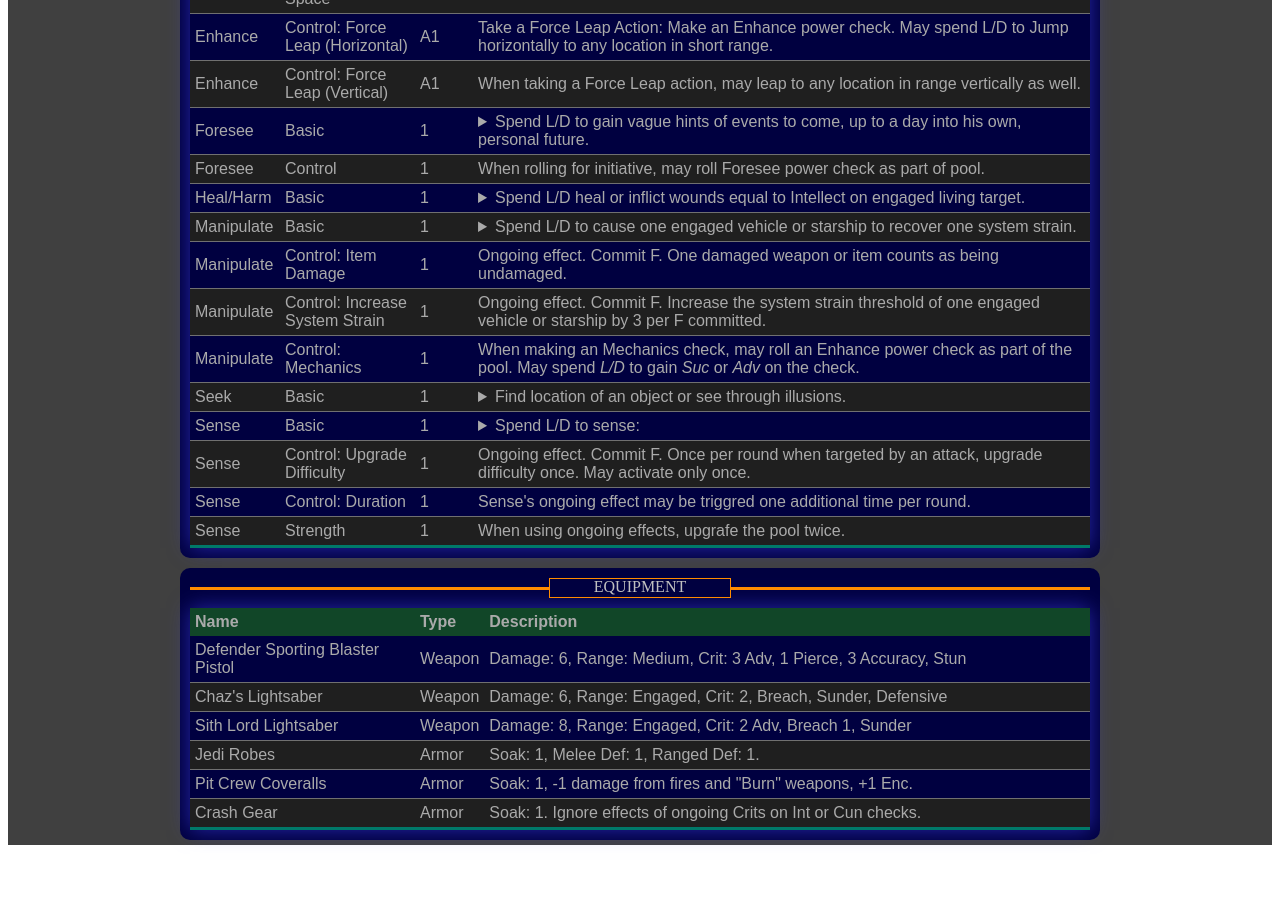
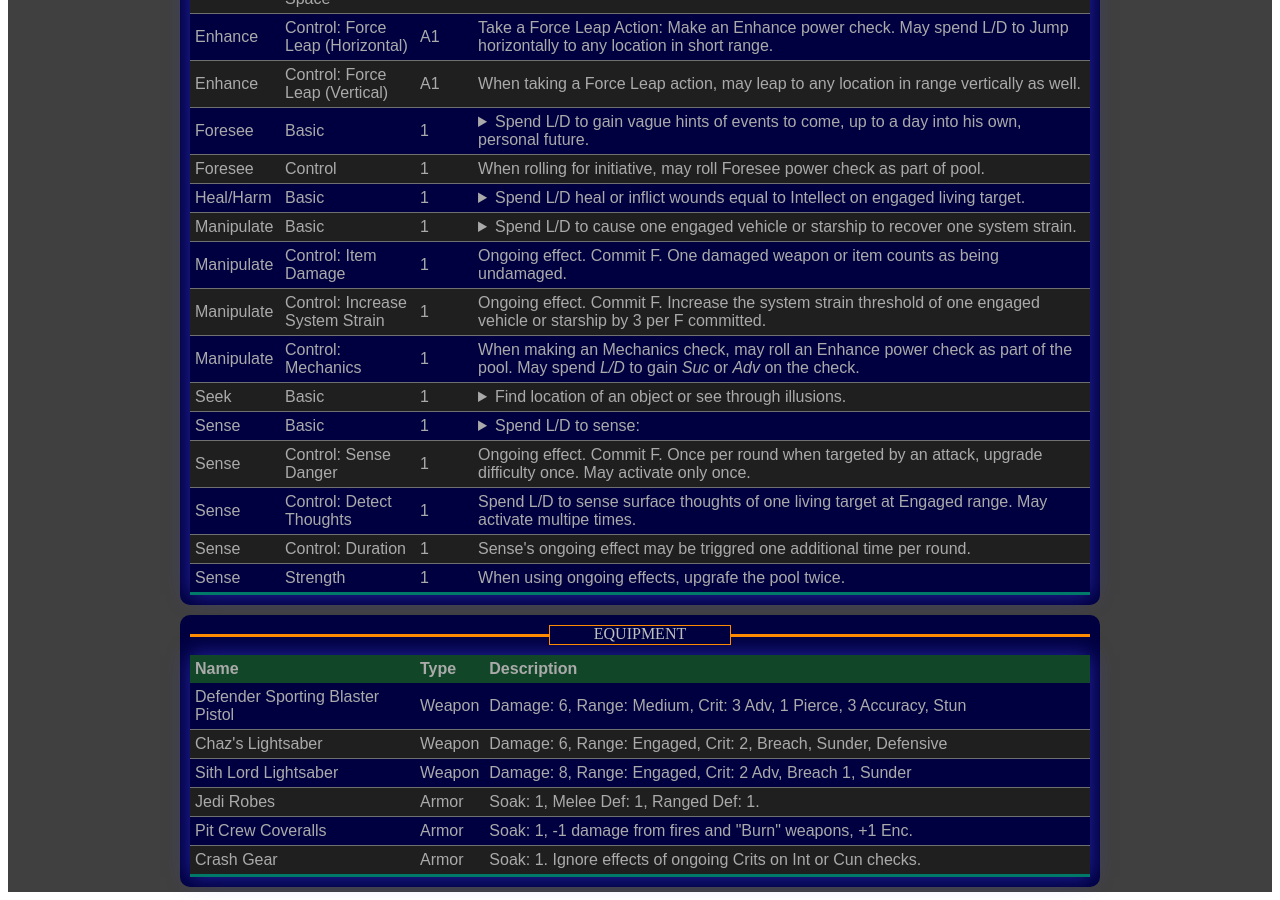
Before and after one commit to GrahamFrye/Conflicted-Alliances, a Jekyll site: the page characters/chaz/index.html, which Jekyll copies as it is, in a window 1280 px wide and 900 px high, scrolled down 2605 px. Built offline with Jekyll 4.4.1, drawn with Linux system fonts in a browser that asks for light colours; before the commit the page ends 3458 px from its top, so only the background shows below that; some of the changed text lies outside the part shown.

Commit message:
Update index.html
Update Sense Read thoughts and note for Defensive lightsaber

```diff
--- a/characters/chaz/index.html
+++ b/characters/chaz/index.html
@@ -87,7 +87,7 @@
                   <input type="text" id="wounds" name="wounds" placeholder="OK"></span>
                   <span><label id="strain-label" for="strain">Strain (16)</label>
                   <input type="text" id="strain" name="strain" placeholder="OK"></span>
-                  <p>Defenses: R1 / M1</p>
+                  <p>Defenses: R1 / M1 (+1)</p>
                   <p>Soak: 4<br>(+1 from Jedi Robes)</p>
                   <p>Parry: 5 / Reflect: 4</p>
                   </div><!--attribute-combat-->
@@ -759,9 +759,15 @@
                 </tr>
                 <tr>
                   <td>Sense</td>
-                  <td>Control: Upgrade Difficulty</td>
+                  <td>Control: Sense Danger</td>
                   <td>1</td>
                   <td>Ongoing effect. Commit F. Once per round when targeted by an attack, upgrade difficulty once. May activate only once.</td>
+                </tr>
+                <tr>
+                  <td>Sense</td>
+                  <td>Control: Detect Thoughts</td>
+                  <td>1</td>
+                  <td> Spend L/D to sense surface thoughts of one living target at Engaged range. May activate multipe times.</td>
                 </tr>
                 <tr>
                   <td>Sense</td>
```
